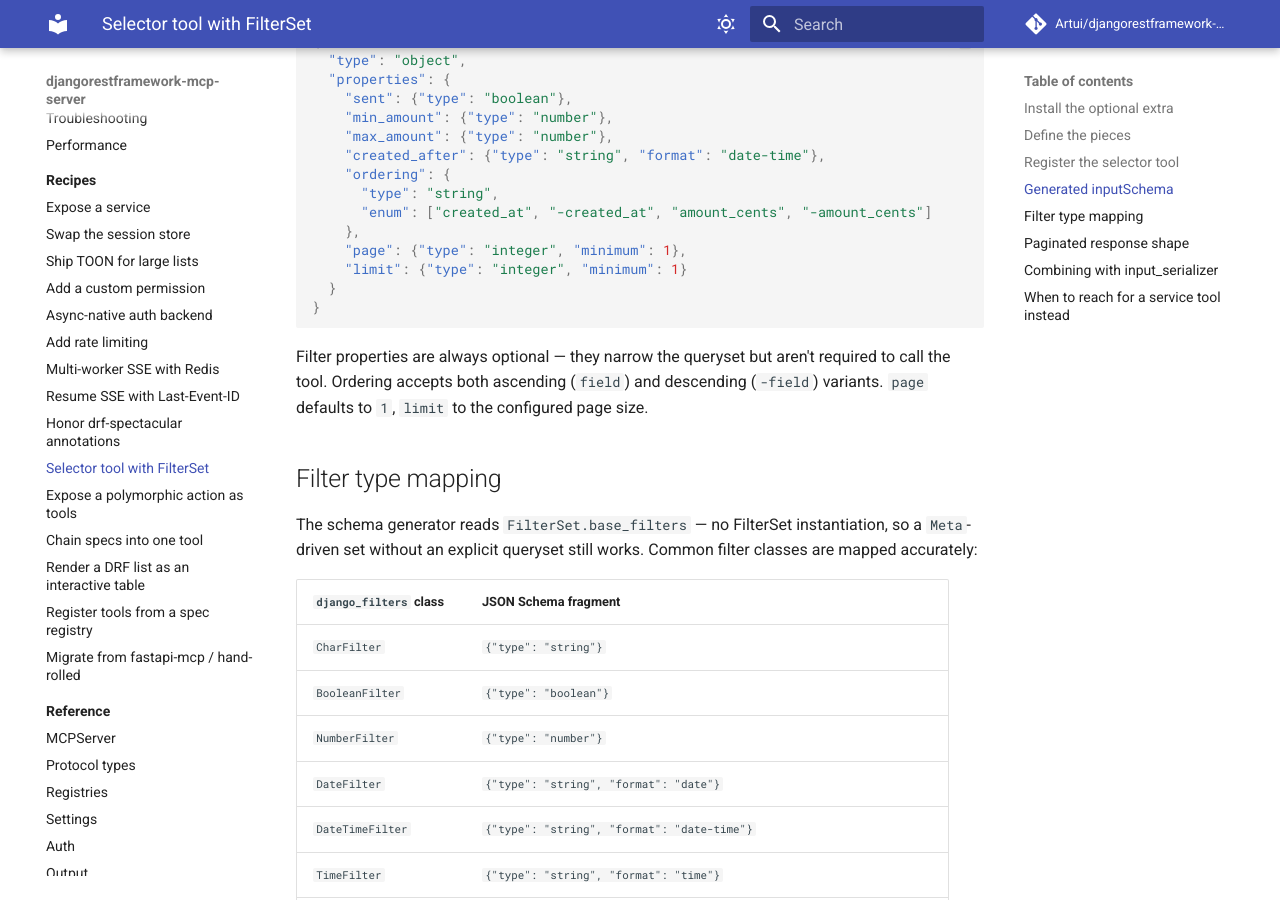
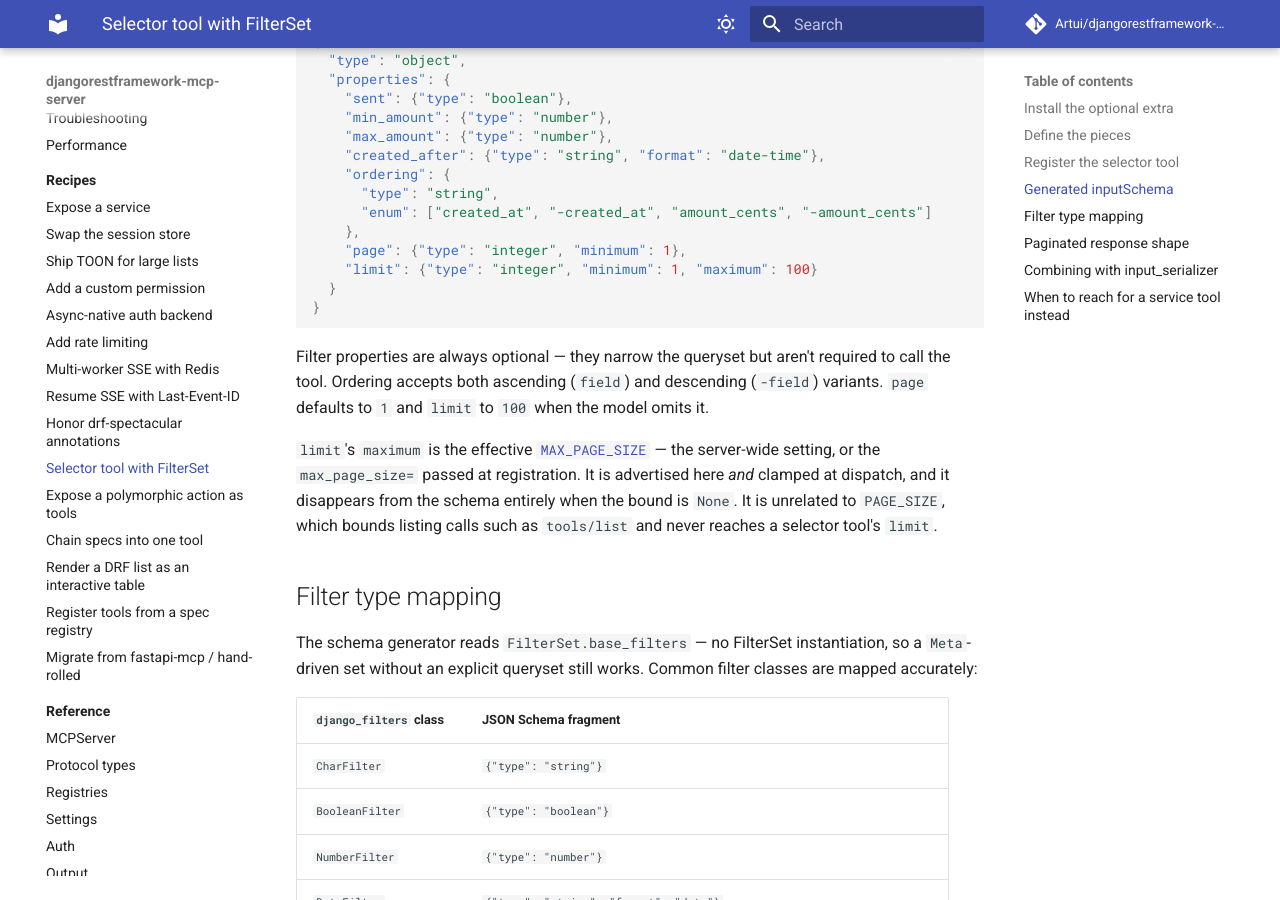
Before and after one commit to Artui/django-spec-mcp, an MkDocs documentation site: the page built from docs/recipes/selector-tool-with-filterset.md, in a window 1280 px wide and 900 px high, scrolled down 3137 px. Built offline with MkDocs 1.6.1 and Material for MkDocs 9.7.7, drawn with Linux system fonts in a browser that asks for light colours; comment, search, counter and statistics services are not loaded.

Commit message:
Lower the default page ceiling to the page the server already serves (0.29.0) (Artui/djangorestframework-mcp-server#85)

````diff
--- a/django_spec_mcp/version.py
+++ b/django_spec_mcp/version.py
@@ -1,5 +1,5 @@
 from __future__ import annotations
 
-__version__: str = "0.28.1"
+__version__: str = "0.29.0"
 
 __all__ = ["__version__"]
--- a/docs/recipes/selector-tool-with-filterset.md
+++ b/docs/recipes/selector-tool-with-filterset.md
@@ -169,15 +169,22 @@ def list_invoices(*, user):
       "enum": ["created_at", "-created_at", "amount_cents", "-amount_cents"]
     },
     "page": {"type": "integer", "minimum": 1},
-    "limit": {"type": "integer", "minimum": 1}
+    "limit": {"type": "integer", "minimum": 1, "maximum": 100}
   }
 }
 ```
 
 Filter properties are always optional — they narrow the queryset but
 aren't required to call the tool. Ordering accepts both ascending
-(`field`) and descending (`-field`) variants. `page` defaults to `1`,
-`limit` to the configured page size.
+(`field`) and descending (`-field`) variants. `page` defaults to `1`
+and `limit` to `100` when the model omits it.
+
+`limit`'s `maximum` is the effective [`MAX_PAGE_SIZE`](../reference/settings.md#outbound-bounds)
+— the server-wide setting, or the `max_page_size=` passed at registration.
+It is advertised here *and* clamped at dispatch, and it disappears from the
+schema entirely when the bound is `None`. It is unrelated to `PAGE_SIZE`,
+which bounds listing calls such as `tools/list` and never reaches a selector
+tool's `limit`.
 
 ## Filter type mapping
 
--- a/pyproject.toml
+++ b/pyproject.toml
@@ -158,7 +158,7 @@ root = ["./rest_framework_mcp"]
 # block under a new dated heading. Run via `uvx bump-my-version` (no
 # permanent dependency added to the project).
 [tool.bumpversion]
-current_version = "0.28.1"
+current_version = "0.29.0"
 allow_dirty = false
 commit = false
 tag = false
````
Also changed, not shown: CHANGELOG.md (+40 -1 lines), docs/performance.md (+1 -1 lines), docs/reference/settings.md (+1 -1 lines), 3 other files.
